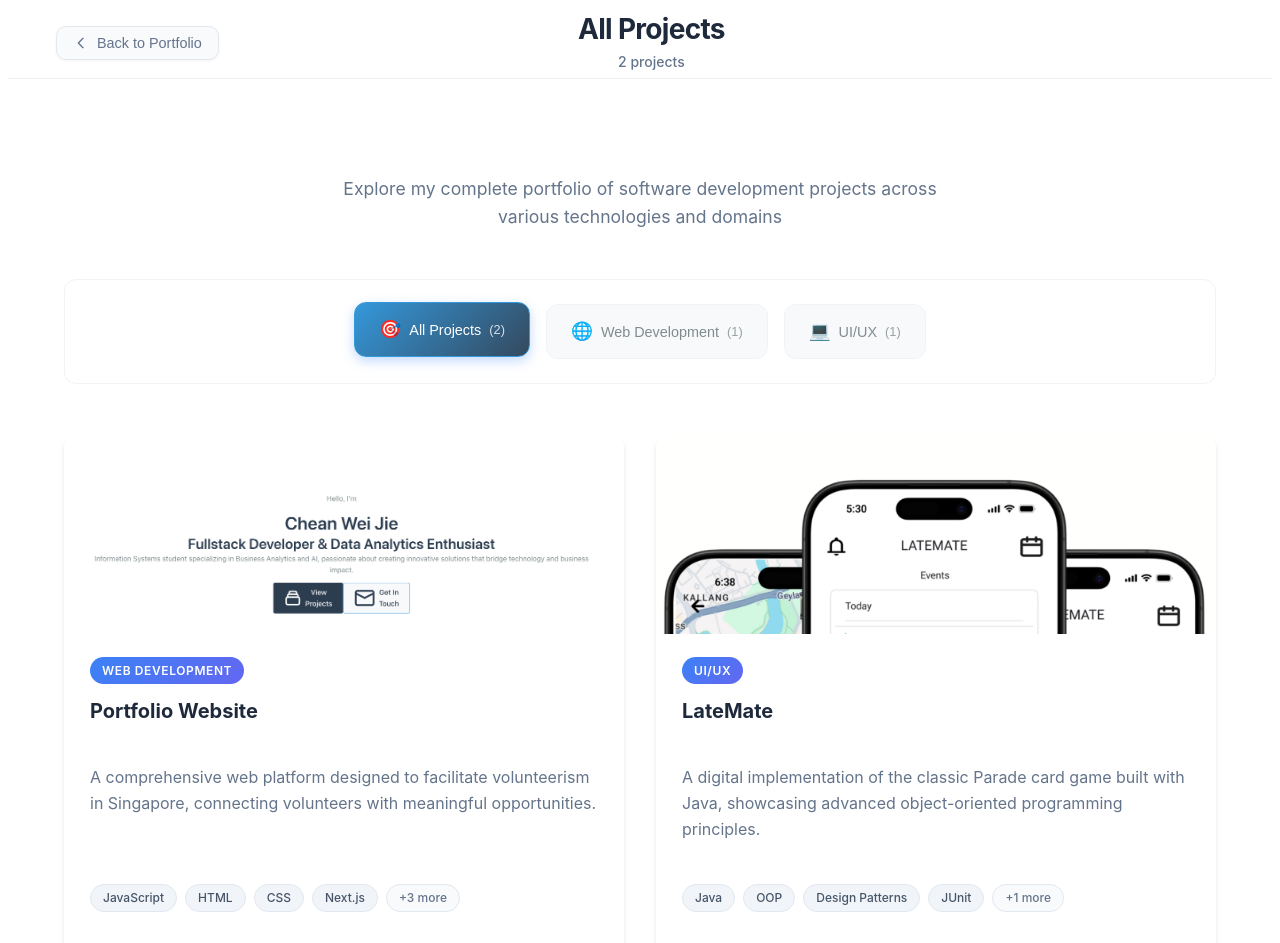
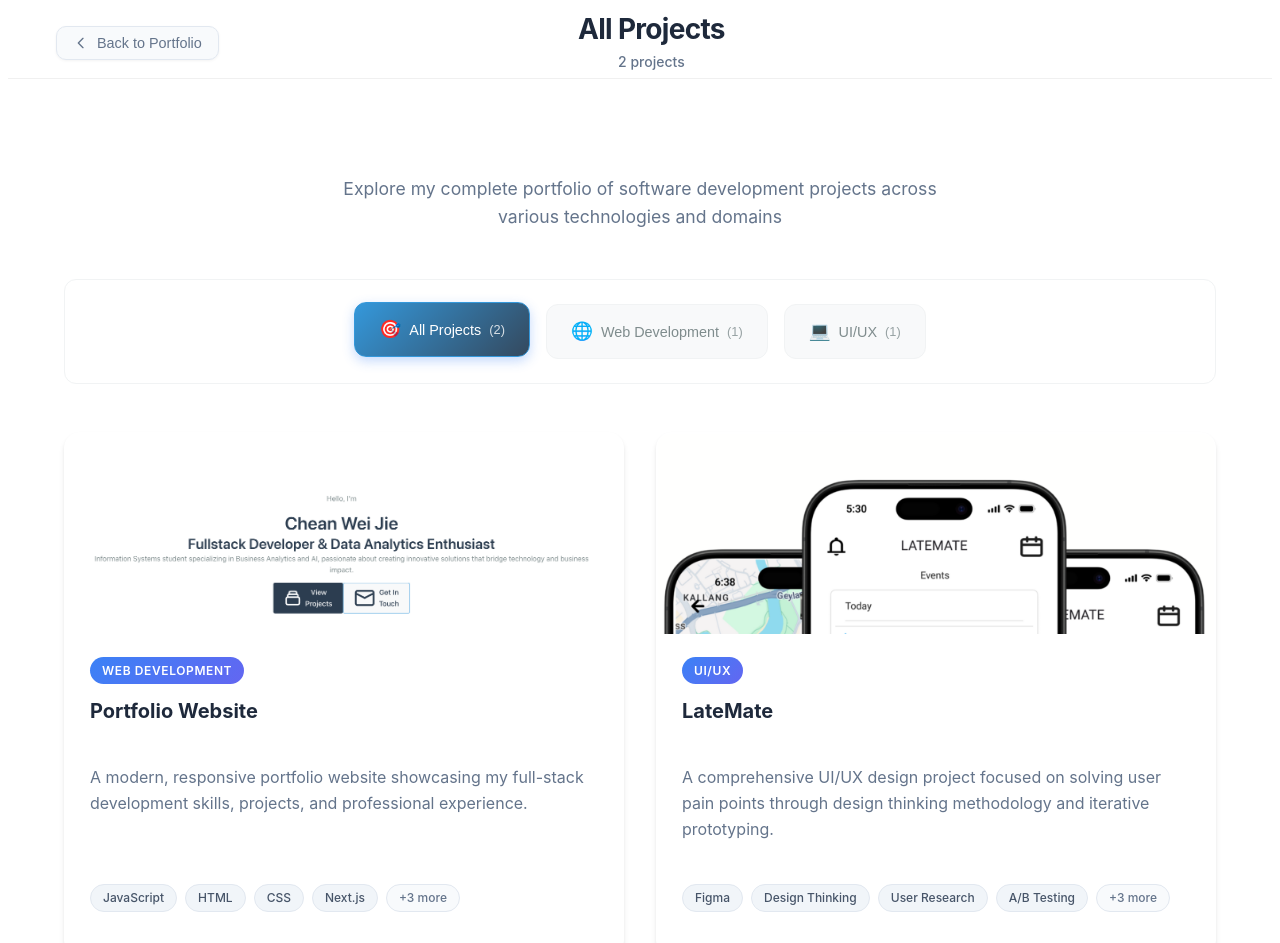
Before and after one commit to weijienitals/portfolio, a Next.js app in the folder my-portfolio/: page /projects in a window 1280 px wide. Shown: the top 943 px of the page. Built offline with nearby package versions, Linux system fonts and the light colour scheme.

Commit message:
changed project details

```diff
--- a/my-portfolio/app/projects/page.tsx
+++ b/my-portfolio/app/projects/page.tsx
@@ -51,50 +51,54 @@ export default function ProjectsPage() {
   const allProjects = [
     {
       title: "Portfolio Website",
-      description: "A comprehensive web platform designed to facilitate volunteerism in Singapore, connecting volunteers with meaningful opportunities.",
-      longDescription: "VolunteerConnect is a full-stack web application that bridges the gap between volunteers and nonprofit organizations in Singapore. The platform features user authentication, advanced search filters, real-time notifications, and an admin dashboard for managing volunteer opportunities.",
-      technologies: ["JavaScript", "HTML", "CSS", "Next.js", "TypeScript","React","Tailwind CSS"],
+      description: "A modern, responsive portfolio website showcasing my full-stack development skills, projects, and professional experience.",
+      longDescription: "A comprehensive personal portfolio built with Next.js and TypeScript, featuring an interactive project showcase, skills visualization, and professional experience timeline. The website demonstrates modern web development practices with smooth animations, responsive design, and optimized performance across all devices.",
+      technologies: ["JavaScript", "HTML", "CSS", "Next.js", "TypeScript", "React", "Tailwind CSS"],
       category: "Web Development",
       status: "Completed",
       github: "https://github.com/weijienitals/portfolio/tree/main/my-portfolio",
-      demo: "#",
+      demo: "https://portfolio-nine-omega-78.vercel.app/#projects",
       image: "/images/portfolio.png",
       features: [
-        "User authentication and profile management",
-        "Advanced search and filtering system",
-        "Real-time messaging between volunteers and organizations",
-        "Event scheduling and calendar integration",
-        "Volunteer hours tracking and certification",
-        "Admin dashboard for organization management"
+        "Responsive design optimized for all device sizes",
+        "Interactive project showcase with detailed modal views",
+        "Animated typing effect and smooth scroll animations",
+        "Skills categorization with filter functionality",
+        "Professional experience timeline and education section",
       ],
       challenges: [
-        "Implementing real-time notifications using Firebase",
-        "Creating responsive design for mobile users",
-        "Optimizing database queries for large datasets"
+        "Implementing smooth animations while maintaining performance",
+        "Creating a responsive design that works across all devices",
+        "Optimizing images and assets for fast loading times",
+        "Building reusable components with TypeScript",
       ],
       featured: true
     },
     {
       title: "LateMate",
-      description: "A digital implementation of the classic Parade card game built with Java, showcasing advanced object-oriented programming principles.",
-      longDescription: "A recreation of the popular Parade card game, featuring Computer opponents, multiplayer functionality, and an intuitive GUI. The project demonstrates essential Java OOP concepts such as encapsulation, inheritance, and modular design.",
-      technologies: ["Java", "OOP", "Design Patterns", "JUnit", "Maven"],
+      description: "A comprehensive UI/UX design project focused on solving user pain points through design thinking methodology and iterative prototyping.",
+      longDescription: "LateMate is a user-centered design project that applies design thinking principles and empathy mapping to understand and address specific user pain points. Through extensive user research, multiple prototype iterations in Figma, and data-driven A/B testing using R, this project demonstrates the complete UX design process from problem identification to solution validation.",
+      technologies: ["Figma", "Design Thinking", "User Research", "A/B Testing", "R Programming", "Prototyping", "Empathy Mapping"],
       category: "UI/UX",
       status: "Completed",
-      github: "https://github.com/weijienitals/Parade_Card_Game",
+      github: "https://github.com/weijienitals/Parade_Card_Game", // Update if you have a different repo for this project
       demo: "https://www.figma.com/proto/f4mIMmDvcGxxJsWiIVYXes/IDP-G7T3?node-id=307-816&starting-point-node-id=307%3A816&t=RDjux8mOG4TGcNAJ-1",
       image: "/images/latemate.png",
       features: [
-        "Complete game logic implementation",
-        "Multiplayer support for up to 6 players",
-        "Score tracking and game statistics",
-        "Intuitive user interface design",
-        "Computer AI opponents with different difficulty levels"
+        "Comprehensive user research and empathy mapping",
+        "Multiple design iterations based on user feedback",
+        "Interactive high-fidelity prototypes in Figma",
+        "Statistical A/B testing analysis using R",
+        "User journey mapping and pain point identification",
+        "Accessibility-focused design considerations",
+        "Data-driven design decisions and validation"
       ],
       challenges: [
-        "Implementing complex game logic and state management",
-        "Writing clean code with OOP principles",
-        "Developing intelligent computer opponents"
+        "Identifying and validating real user pain points through research",
+        "Balancing user needs with technical constraints and business goals",
+        "Conducting effective A/B testing and interpreting statistical results",
+        "Iterating designs based on quantitative and qualitative feedback",
+        "Ensuring accessibility and inclusive design principles"
       ],
       featured: true
     },
```
